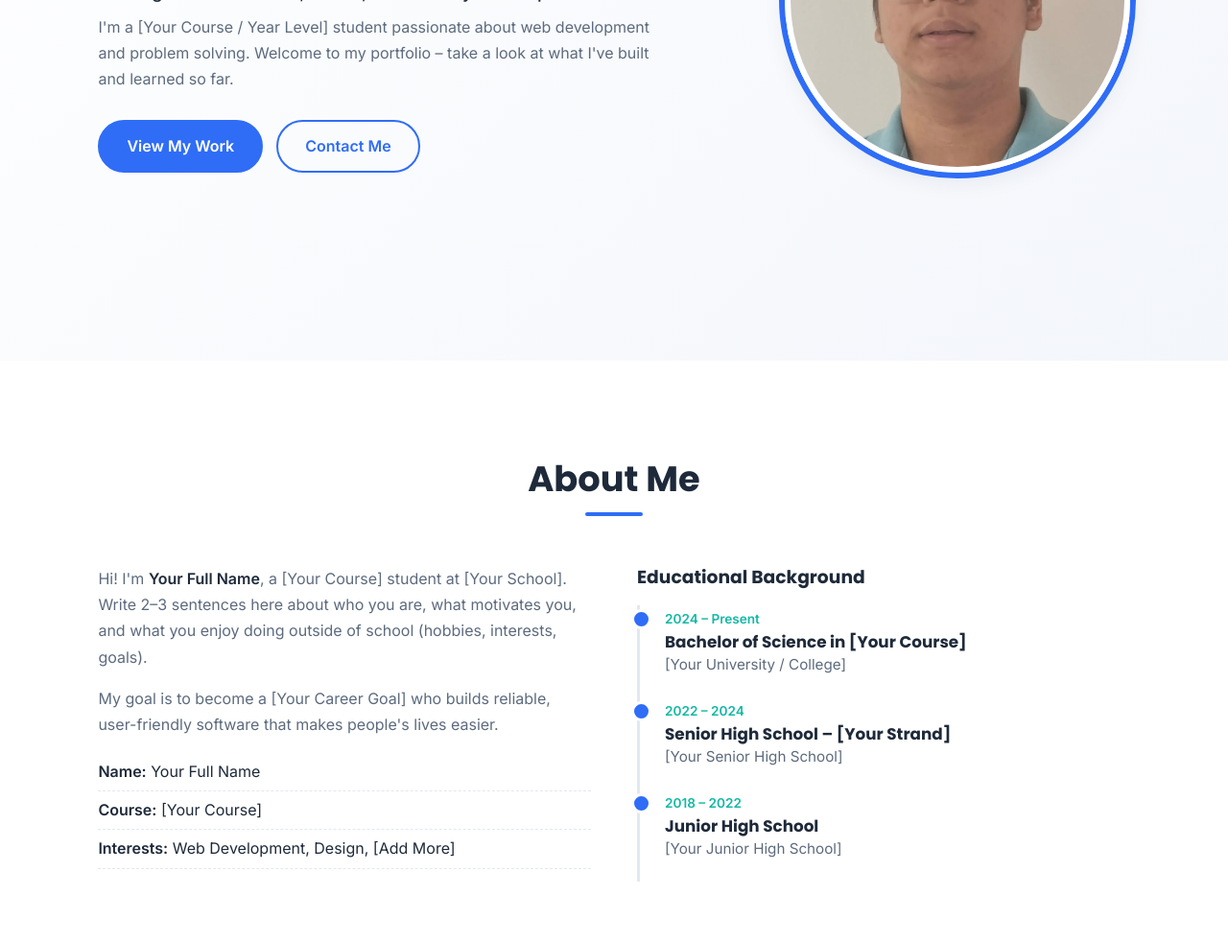
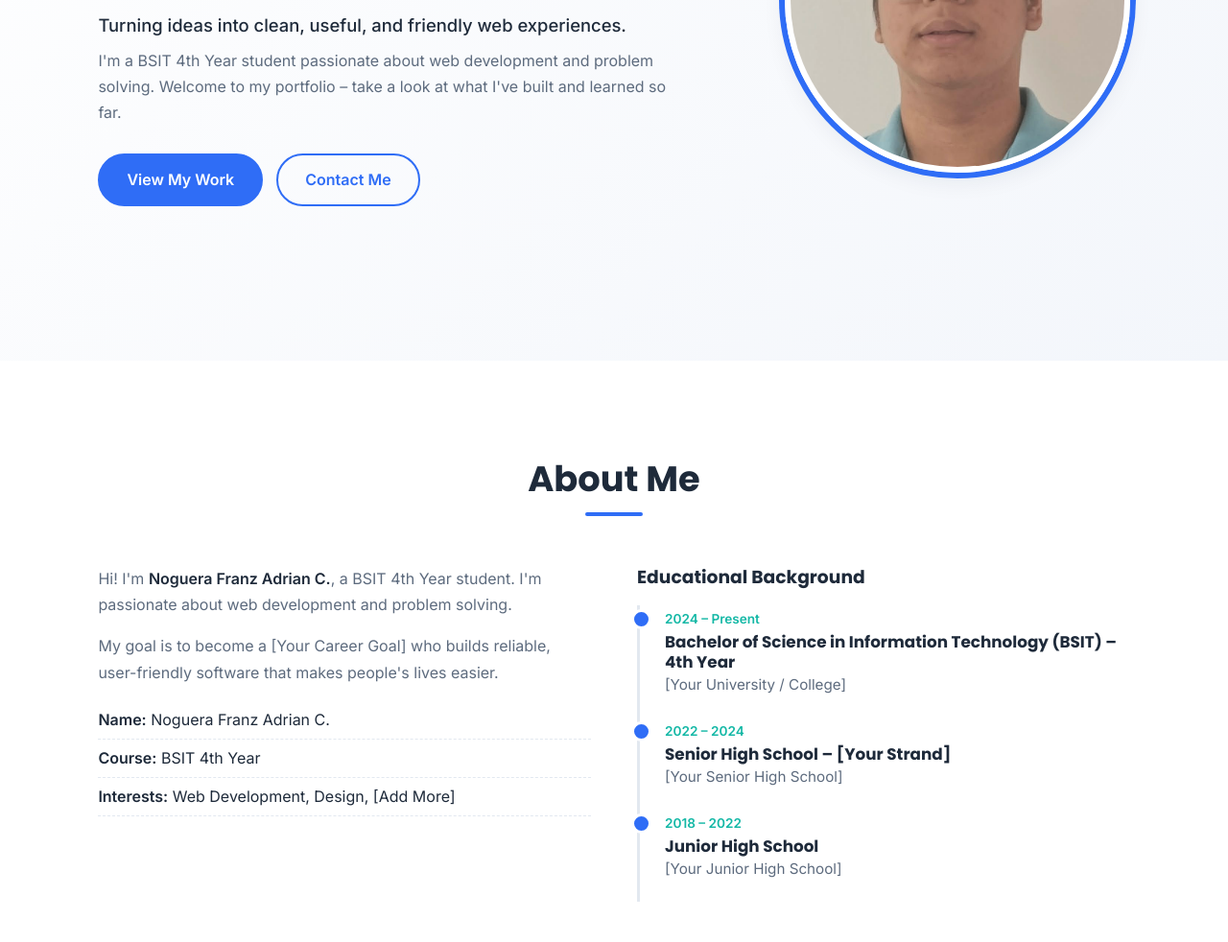
Before and after one commit to franzadriannoguera-commits/personal-portfolio, a plain HTML site: page index.html in a window 1280 px wide. Shown: the part 424-1406 px from the top of the page at 96% size. Drawn offline with Linux system fonts and the light colour scheme.

Commit message:
Update portfolio name and course
Co-authored-by: Copilot <223556219+Copilot@users.noreply.github.com>

```diff
--- a/index.html
+++ b/index.html
@@ -3,8 +3,8 @@
 <head>
   <meta charset="UTF-8" />
   <meta name="viewport" content="width=device-width, initial-scale=1.0" />
-  <meta name="description" content="Personal portfolio of Your Name – student, developer, and lifelong learner." />
-  <title>Your Name | Portfolio</title>
+  <meta name="description" content="Personal portfolio of Noguera Franz Adrian C. – student, developer, and lifelong learner." />
+  <title>Noguera Franz Adrian C. | Portfolio</title>
   <link rel="preconnect" href="https://fonts.googleapis.com" />
   <link rel="preconnect" href="https://fonts.gstatic.com" crossorigin />
   <link href="https://fonts.googleapis.com/css2?family=Inter:wght@400;500;600&family=Poppins:wght@600;700&display=swap" rel="stylesheet" />
@@ -14,7 +14,7 @@
 
   <!-- ============ NAVBAR ============ -->
   <header class="navbar" id="navbar">
-    <a href="#home" class="logo">Your<span>Name</span></a>
+    <a href="#home" class="logo">Noguera<span> Franz Adrian C.</span></a>
     <button class="menu-toggle" id="menuToggle" aria-label="Toggle navigation" aria-expanded="false">
       <span></span><span></span><span></span>
     </button>
@@ -37,11 +37,11 @@
     <section id="home" class="hero">
       <div class="hero-text">
         <p class="eyebrow">Hello, I'm</p>
-        <h1>Your Full Name</h1>
+        <h1>Noguera Franz Adrian C.</h1>
         <h2 class="typing">I'm a <span id="typed"></span><span class="cursor">|</span></h2>
         <p class="tagline">Turning ideas into clean, useful, and friendly web experiences.</p>
         <p class="intro">
-          I'm a [Your Course / Year Level] student passionate about web development and problem solving.
+          I'm a BSIT 4th Year student passionate about web development and problem solving.
           Welcome to my portfolio – take a look at what I've built and learned so far.
         </p>
         <div class="hero-buttons">
@@ -51,7 +51,7 @@
       </div>
       <div class="hero-image">
         <!-- Replace images/profile.png with your own photo if needed. -->
-        <img src="images/profile.jpg" alt="Portrait of Your Name" />
+        <img src="images/profile.jpg" alt="Portrait of Noguera Franz Adrian C." />
       </div>
     </section>
 
@@ -61,17 +61,16 @@
       <div class="about-grid">
         <div class="about-text reveal">
           <p>
-            Hi! I'm <strong>Your Full Name</strong>, a [Your Course] student at [Your School].
-            Write 2–3 sentences here about who you are, what motivates you, and what you enjoy
-            doing outside of school (hobbies, interests, goals).
+            Hi! I'm <strong>Noguera Franz Adrian C.</strong>, a BSIT 4th Year student.
+            I'm passionate about web development and problem solving.
           </p>
           <p>
             My goal is to become a [Your Career Goal] who builds reliable, user-friendly software
             that makes people's lives easier.
           </p>
           <ul class="info-list">
-            <li><strong>Name:</strong> Your Full Name</li>
-            <li><strong>Course:</strong> [Your Course]</li>
+            <li><strong>Name:</strong> Noguera Franz Adrian C.</li>
+            <li><strong>Course:</strong> BSIT 4th Year</li>
             <li><strong>Interests:</strong> Web Development, Design, [Add More]</li>
           </ul>
         </div>
@@ -80,7 +79,7 @@
           <h3>Educational Background</h3>
           <div class="timeline-item">
             <span class="year">2024 – Present</span>
-            <h4>Bachelor of Science in [Your Course]</h4>
+            <h4>Bachelor of Science in Information Technology (BSIT) – 4th Year</h4>
             <p>[Your University / College]</p>
           </div>
           <div class="timeline-item">
@@ -225,7 +224,7 @@
   </main>
 
   <footer class="footer">
-    <p>&copy; <span id="year"></span> Your Full Name. All rights reserved.</p>
+    <p>&copy; <span id="year"></span> Noguera Franz Adrian C. All rights reserved.</p>
     <a href="#home" class="to-top">Back to top ↑</a>
   </footer>
 
```
